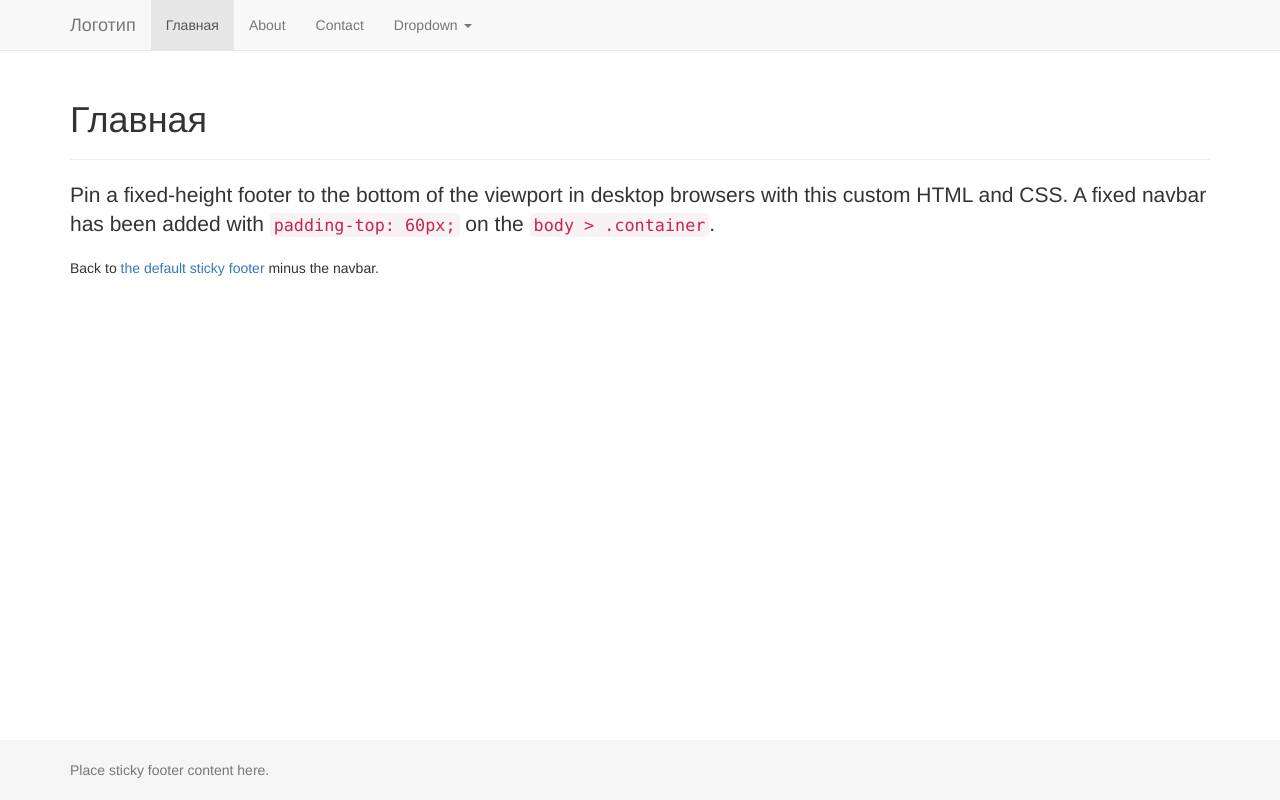
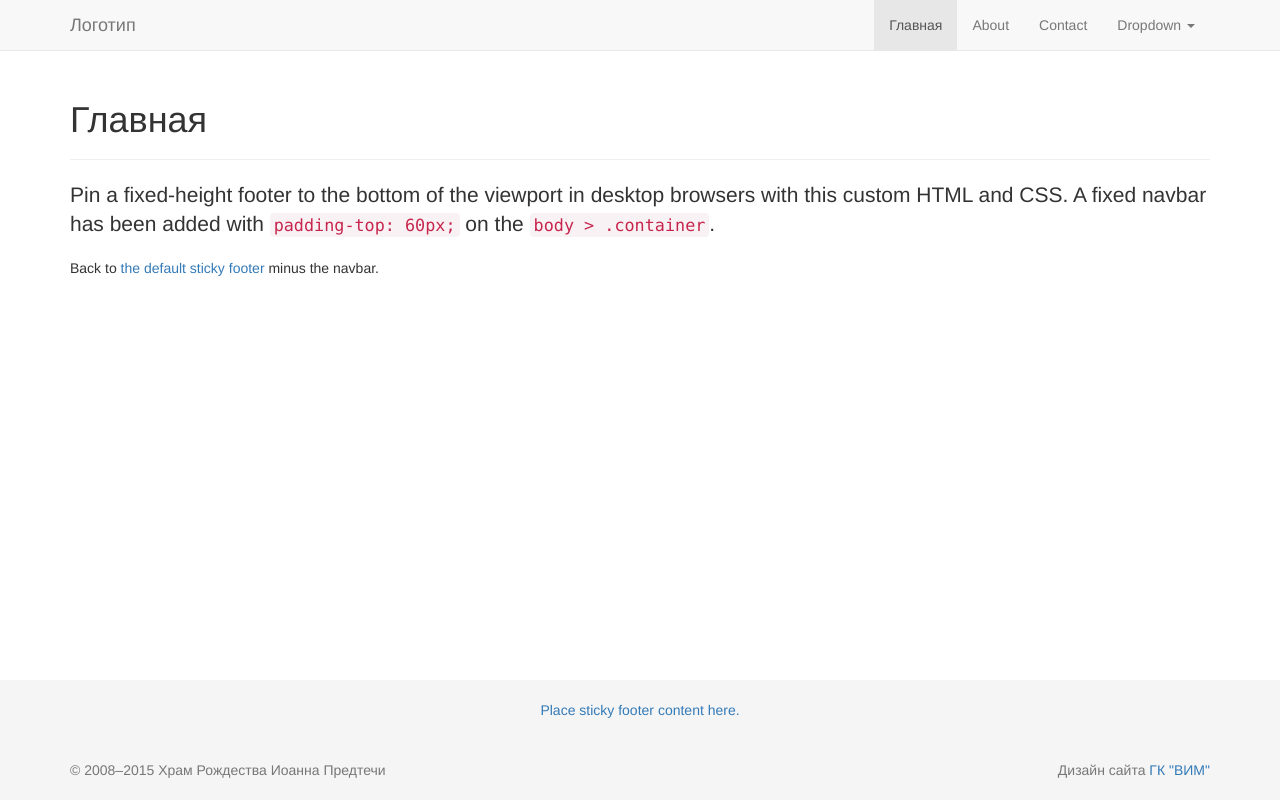
Before and after one commit to autrobin/Template-layout-bootstrap, a PHP site: page / in a window 1280 px wide. Run offline with PHP 8.4, Linux system fonts and the light colour scheme; some libraries are stand-ins or nearby versions.

Commit message:
21.07.2015 13:30

```diff
--- a/css/style.min.css
+++ b/css/style.min.css
@@ -1,34 +1,38 @@
 @charset "UTF-8";
+/* Sticky footer styles
+-------------------------------------------------- */
 html {
-    position: relative;
-    min-height: 100%
+  position: relative;
+  min-height: 100%;
 }
-
 body {
-    margin-bottom: 60px
+  /* Margin bottom by footer height */
+  margin-bottom: 120px;
 }
-
-#footer {
-    position: absolute;
-    bottom: 0;
-    width: 100%;
-    height: 60px;
-    background-color: #f5f5f5
+footer {
+  position: absolute;
+  bottom: 0;
+  width: 100%;
+  /* Set the fixed height of the footer here */
+  height: 120px;
+  background-color: #f5f5f5;
 }
-
+/* Custom page CSS
+-------------------------------------------------- */
+/* Not required for template or sticky footer method. */
 body > .container {
-    padding: 60px 15px 0
+  padding: 60px 15px 0;
 }
-
 .container .text-muted {
-    margin: 20px 0
+  margin: 20px 0;
 }
-
-#footer > .container {
-    padding-right: 15px;
-    padding-left: 15px
+footer > .container {
+  padding-right: 15px;
+  padding-left: 15px;
 }
-
+footer > .container .row > div p {
+  margin: 20px 0;
+}
 code {
-    font-size: 80%
+  font-size: 80%;
 }
--- a/include/footer.php
+++ b/include/footer.php
@@ -1,9 +1,24 @@
 </div>
-<div id="footer">
+<footer>
     <div class="container">
-        <p class="text-muted">Place sticky footer content here.</p>
+        <div class="row">
+            <div class="col-xs-12">
+                <p class="text-primary text-center footer-top">Place sticky footer content here.</p>
+            </div>
+        </div>
+        <div class="row">
+            <div class="col-xs-6">
+                <p class="text-muted">&copy; 2008–<?=date('Y')?>&nbsp;Храм Рождества Иоанна Предтечи</p>
+            </div>
+            <div class="col-xs-6">
+                <p class="text-muted text-right">
+                    Дизайн сайта
+                    <a href='http://www.whim.ru' target='_blank'>ГК "ВИМ"</a>
+                </p>
+            </div>
+        </div>
     </div>
-</div>
+</footer>
 
 </body>
 </html>
--- a/include/header.php
+++ b/include/header.php
@@ -43,6 +43,7 @@
     <link href="<?=SITE_TEMPLATE_PATH?>css/style.min.css" rel="stylesheet">
 </head>
 <body>
+    <header role="banner">
         <!-- Fixed navbar -->
         <div class="navbar navbar-default navbar-fixed-top" role="navigation">
             <div class="container">
@@ -55,7 +56,7 @@
                     </button>
                     <a class="navbar-brand" href="<?=SITE_DIR?>">Логотип</a>
                 </div>
-            <div class="collapse navbar-collapse">
+                <div class="collapse navbar-collapse navbar-right">
                     <ul class="nav navbar-nav">
                         <li class="active"><a href="<?=SITE_DIR?>">Главная</a></li>
                         <li><a href="#about">About</a></li>
@@ -76,6 +77,7 @@
                 </div><!--/.nav-collapse -->
             </div>
         </div>
+    </header>
     <div class="container" id="breadcrumbs">
         <ol class="breadcrumb">
             <li>
--- a/less/style.less
+++ b/less/style.less
@@ -7,14 +7,14 @@ html {
 }
 body {
   /* Margin bottom by footer height */
-  margin-bottom: 60px;
+  margin-bottom: 120px;
 }
-#footer {
+footer {
   position: absolute;
   bottom: 0;
   width: 100%;
   /* Set the fixed height of the footer here */
-  height: 60px;
+  height: 120px;
   background-color: #f5f5f5;
 }
 
@@ -30,9 +30,10 @@ body > .container {
   margin: 20px 0;
 }
 
-#footer > .container {
+footer > .container {
   padding-right: 15px;
   padding-left: 15px;
+  .row > div p {margin: 20px 0;}
 }
 
 code {
```
Lines whose indentation alone changed are shown as unchanged.
